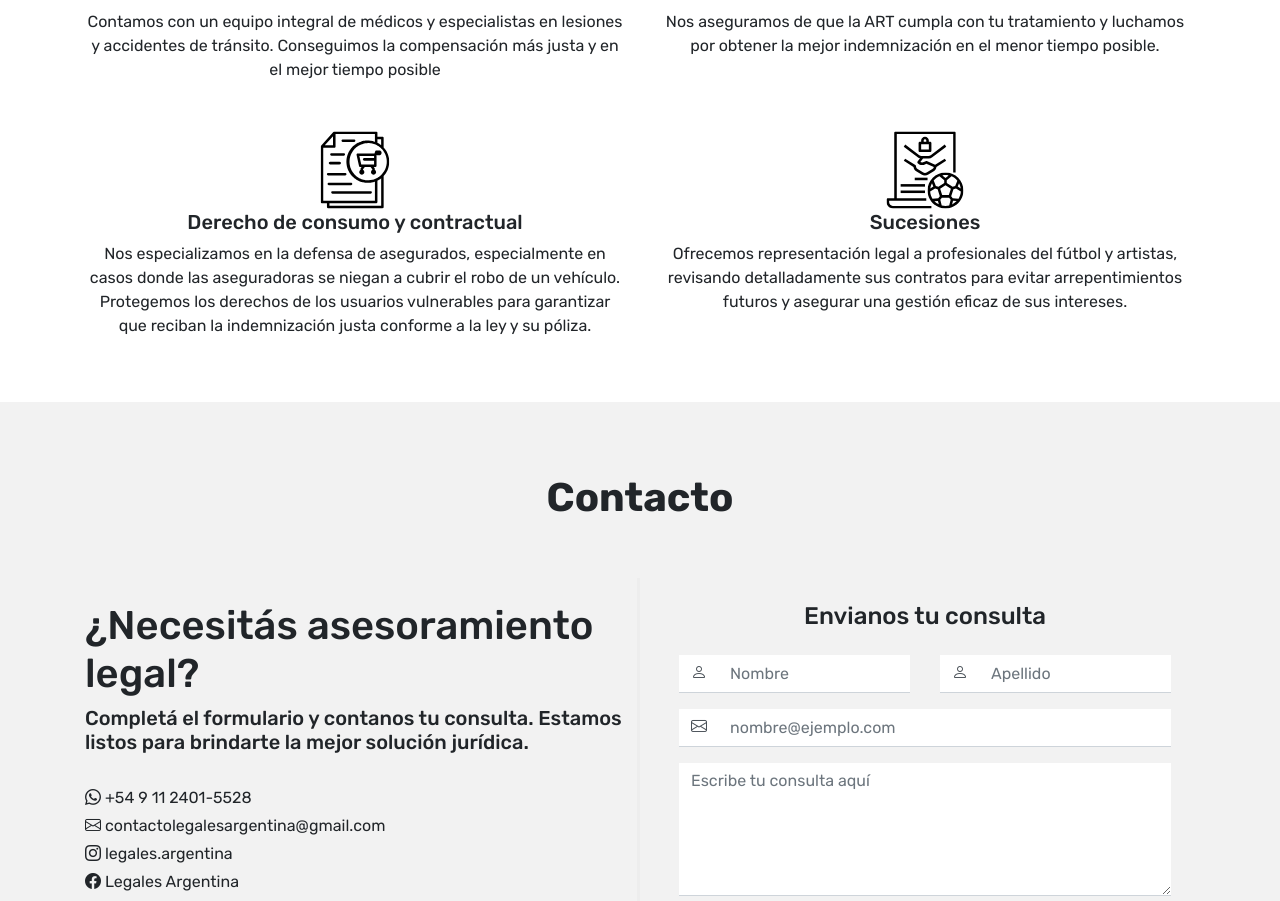
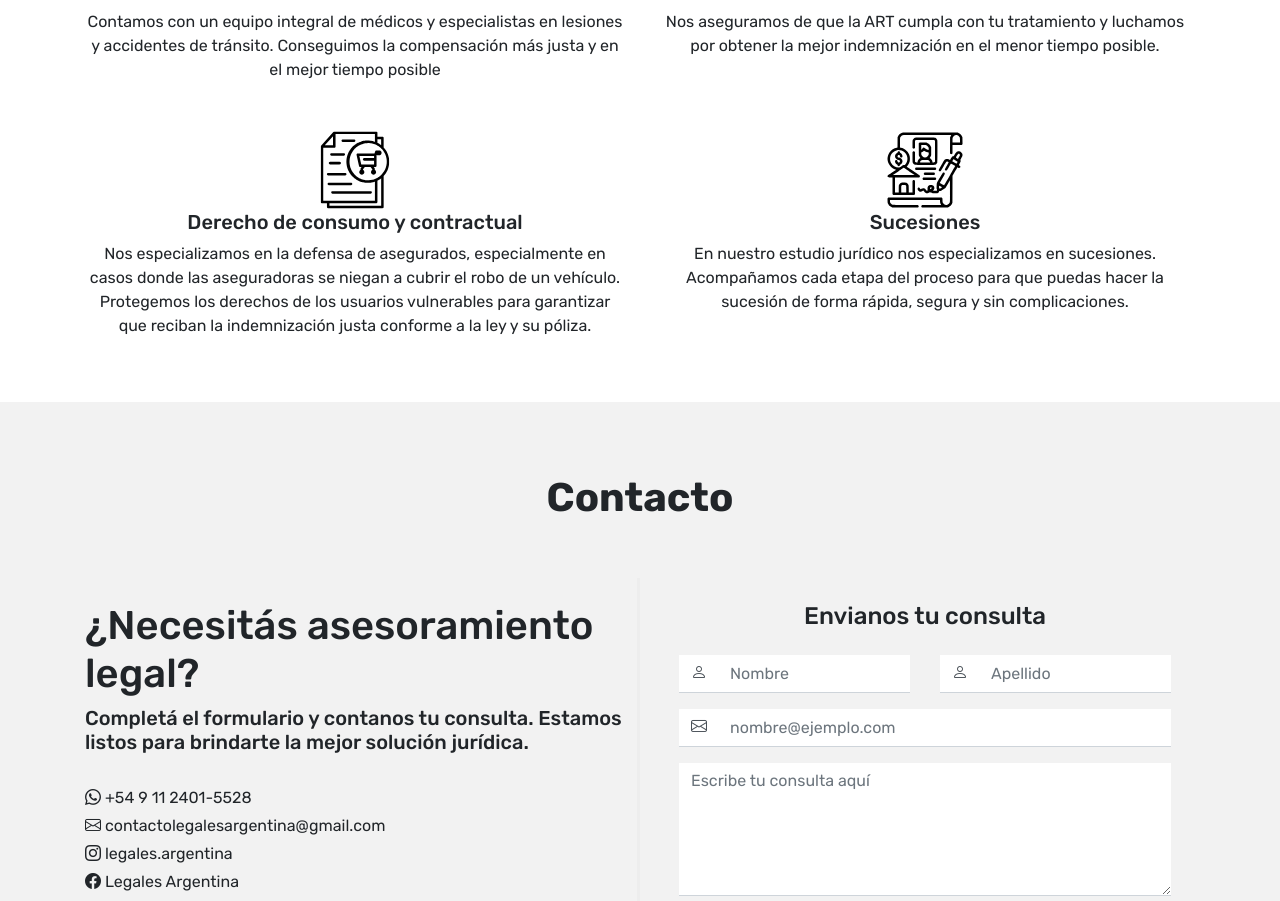
Before and after one commit to gonzalotardini/Legales-Argentina-WEB, a Vue app: page / in a window 1280 px wide. Shown: the part 1066-1967 px from the top of the page. Built offline with nearby package versions, Linux system fonts and the light colour scheme.

Commit message:
Fix areas de trabajo sucesiones

```diff
--- a/src/components/areas.vue
+++ b/src/components/areas.vue
@@ -20,9 +20,9 @@
                 <p>Nos especializamos en la defensa de asegurados, especialmente en casos donde las aseguradoras se niegan a cubrir el robo de un vehículo. Protegemos los derechos de los usuarios vulnerables para garantizar que reciban la indemnización justa conforme a la ley y su póliza.</p>
             </b-col>
             <b-col md="6" sm="12" class="text-center">
-                <img :src="require('@/assets/icons/futbol.svg')" alt="">
+                <img :src="require('@/assets/icons/sucesiones.svg')" alt="">
                 <h5>Sucesiones</h5>
-                <p>Ofrecemos representación legal a profesionales del fútbol y artistas, revisando detalladamente sus contratos para evitar arrepentimientos futuros y asegurar una gestión eficaz de sus intereses.</p>
+                <p>En nuestro estudio jurídico nos especializamos en sucesiones. Acompañamos cada etapa del proceso para que puedas hacer la sucesión de forma rápida, segura y sin complicaciones.</p>
             </b-col>
         </b-row>
         <b-row>
```
Also changed, not shown: src/assets/icons/sucesiones.svg (added).
